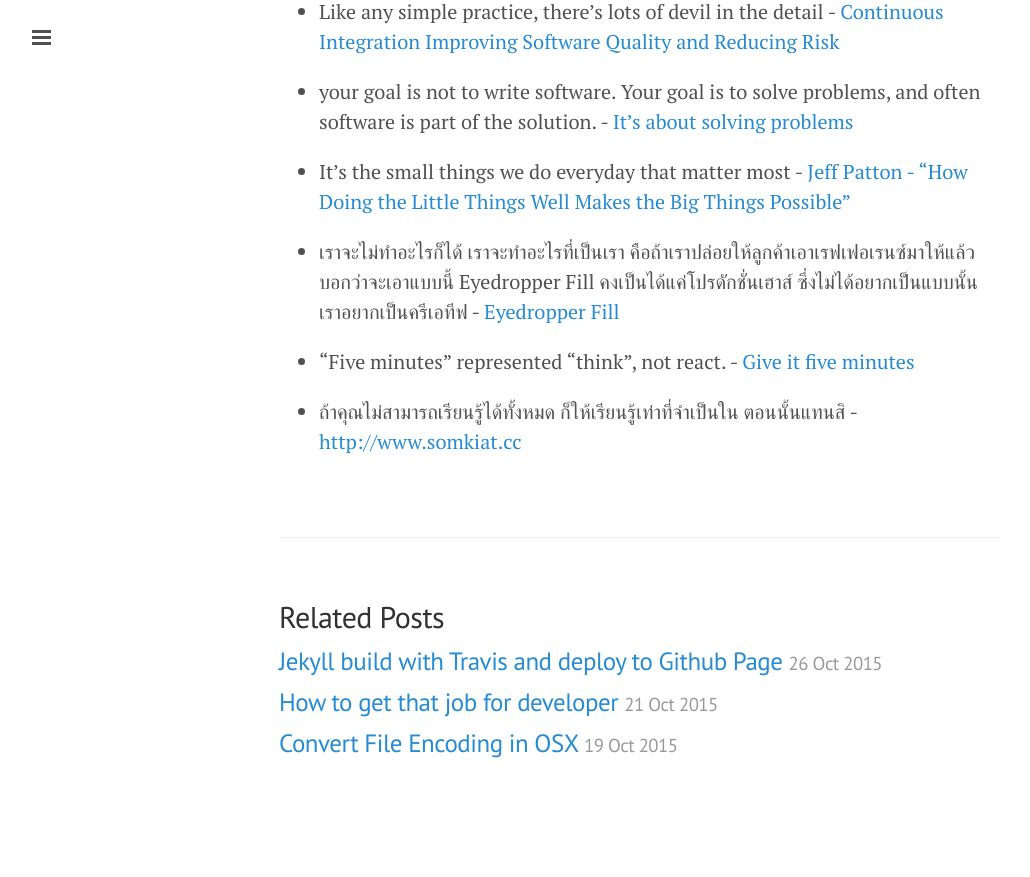
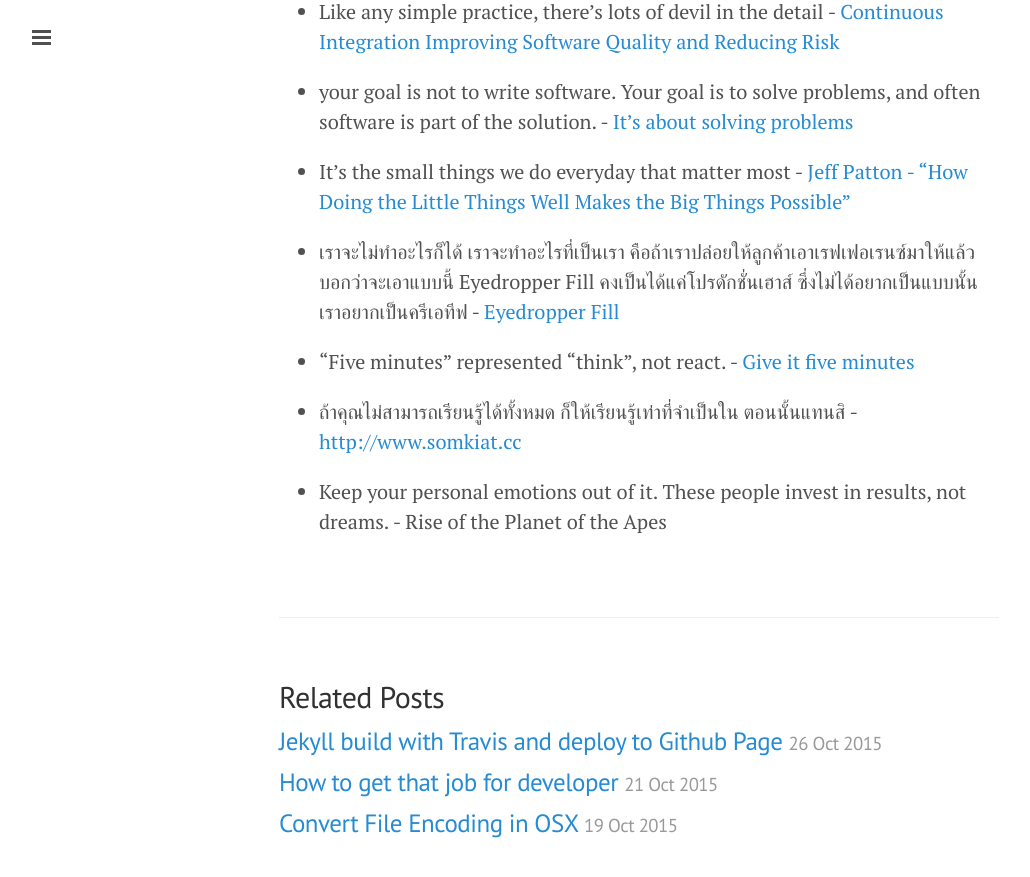
Before and after one commit to ibotdotout/ibotdotout.github.io, a Jekyll site: the page built from _posts/2014-11-26-dev-quotes.md, in a window 1280 px wide and 900 px high, scrolled down 1135 px. Shown: the top 877 px of the window, without its empty margins (1-1031 px from the left). Built offline with Jekyll 4.4.1, drawn with Linux system fonts in a browser that asks for light colours; nearby versions of some CDN libraries; Markdown is read by kramdown in place of the engine named in the settings; before the commit the page ends 1955 px from its top, so only the background shows below that.

Commit message:
update quote

```diff
--- a/_posts/2014-11-26-dev-quotes.md
+++ b/_posts/2014-11-26-dev-quotes.md
@@ -39,3 +39,6 @@ minutes, but you can't search Google to balance individual desire -
 * "Five minutes" represented "think", not react. - [Give it five minutes](https://signalvnoise.com/posts/3124-give-it-five-minutes)
 
 * ถ้าคุณไม่สามารถเรียนรู้ได้ทั้งหมด ก็ให้เรียนรู้เท่าที่จําเป็นใน ตอนนั้นแทนสิ - <http://www.somkiat.cc>
+
+* Keep your personal emotions out of it. These people invest in results,
+not dreams. - Rise of the Planet of the Apes
```
